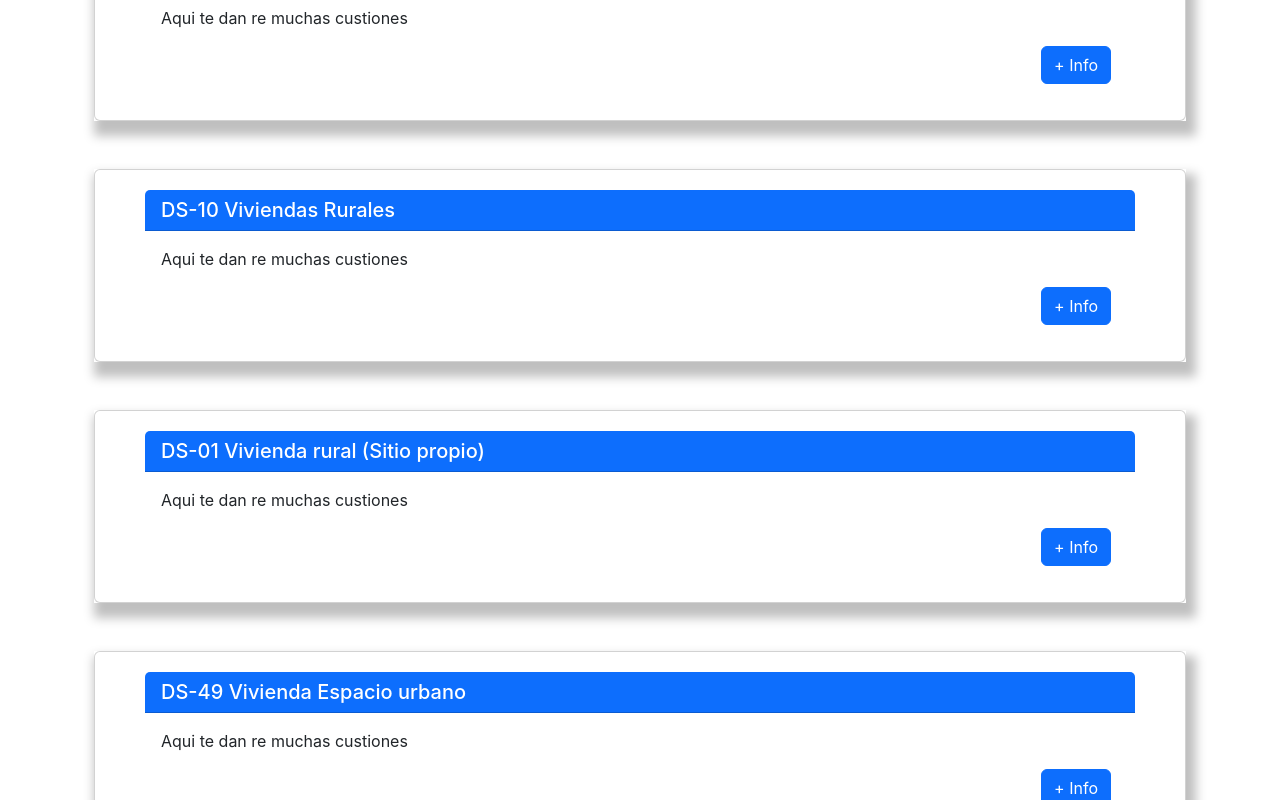
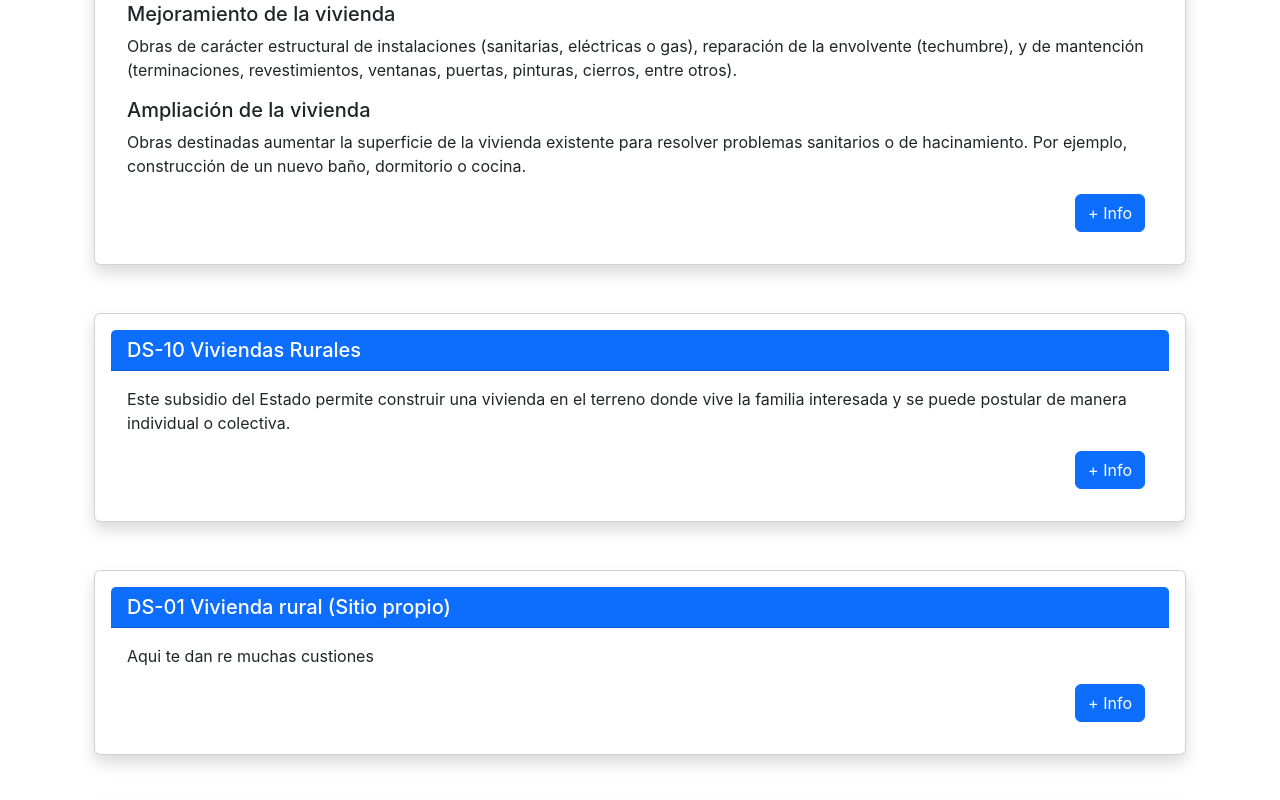
Before and after one commit to Momo-Gomez/preselecciones-app, a React (Create React App) app in the folder client/: page /subsidios in a window 1280 px wide. Shown: the part 260-1060 px from the top of the page. Built offline with nearby package versions, Linux system fonts and the light colour scheme.

Commit message:
Update subsidio.js

```diff
--- a/client/src/views/Subsidios/subsidio.js
+++ b/client/src/views/Subsidios/subsidio.js
@@ -4,35 +4,38 @@ import "./subsidio.css";
 
 const subsidio = () => {
     return (
+
         <div className="container">
             <h1 className="text-center text-bg-danger p-3 "></h1>
             <h2 className="text-primary  p-3 ">Lista de Beneficios</h2>
 
-            <div className="CartaBusqueda">
-                <div class="card mb-5">
+
+            <div class="card mb-5 shadow p-3 bg-body rounded">
                 <h5 class="card-header text-bg-primary ">DS-27 Reparaciones de todo tipo</h5>
                 <div class="card-body">
-                        <p class="card-text ">Aqui te dan re muchas custiones</p>
+                    <h5 class="card-title">Mejoramiento de la vivienda</h5>
+                    <p class="card-text ">Obras de carácter estructural de instalaciones (sanitarias, eléctricas o gas), reparación de la envolvente (techumbre), y de mantención (terminaciones, revestimientos, ventanas, puertas, pinturas, cierros, entre otros).</p>
+                    <h5 class="card-title">Ampliación de la vivienda</h5>
+                    <p class="card-text ">Obras destinadas aumentar la superficie de la vivienda existente para resolver problemas sanitarios o de hacinamiento. Por ejemplo, construcción de un nuevo baño, dormitorio o cocina.</p>
                     <div class="d-grid gap-2 d-md-flex justify-content-md-end">
                         <button class="btn btn-primary me-md-2" type="button">+ Info</button>
                     </div>
                 </div>
             </div>
 
-            </div>
-            <div className="CartaBusqueda">
-                <div class="card mb-5">
+
+
+            <div class="card mb-5 shadow p-3 bg-body rounded">
                 <h5 class="card-header text-bg-primary">DS-10 Viviendas Rurales</h5>
                 <div class="card-body">
-                        <p class="card-text">Aqui te dan re muchas custiones</p>
+                    <p class="card-text">Este subsidio del Estado permite construir una vivienda en el terreno donde vive la familia interesada y se puede postular de manera individual o colectiva.</p>
                     <div class="d-grid gap-2 d-md-flex justify-content-md-end">
                         <button class="btn btn-primary me-md-2" type="button">+ Info</button>
                     </div>
                 </div>
             </div>
-            </div>
-            <div className="CartaBusqueda">
-                <div class="card mb-5">
+
+            <div class="card mb-5 shadow p-3 bg-body rounded">
                 <h5 class="card-header text-bg-primary">DS-01 Vivienda rural (Sitio propio)</h5>
                 <div class="card-body">
                     <p class="card-text">Aqui te dan re muchas custiones</p>
@@ -41,15 +44,13 @@ const subsidio = () => {
                     </div>
                 </div>
             </div>
-            </div>
-            <div className="CartaBusqueda">
-                <div class="card mb-5">
+
+            <div class="card mb-5 shadow p-3 bg-body rounded">
                 <h5 class="card-header text-bg-primary">DS-49 Vivienda Espacio urbano</h5>
                 <div class="card-body">
-                        <p class="card-text">Aqui te dan re muchas custiones</p>
+                    <p class="card-text">Este apoyo del Estado permite construir una vivienda o un conjunto de ellas (casas o departamentos) sin crédito hipotecario en sectores urbanos o rurales</p>
                     <div class="d-grid gap-2 d-md-flex justify-content-md-end">
                         <button class="btn btn-primary me-md-2" type="button">+ Info</button>
-                        </div>
                     </div>
                 </div>
             </div>
```
Lines whose indentation alone changed are shown as unchanged.
